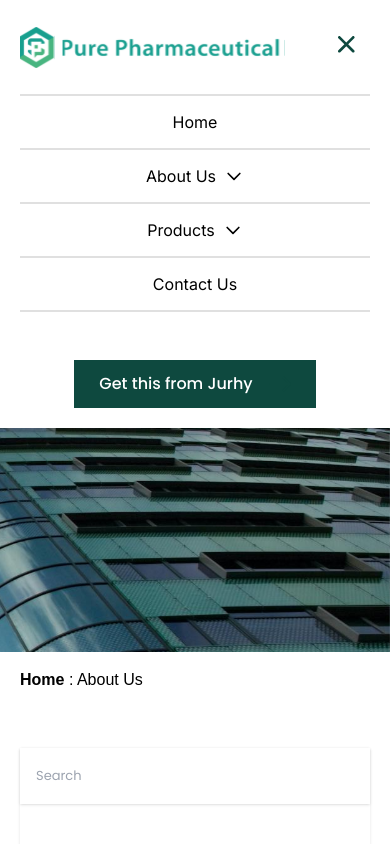
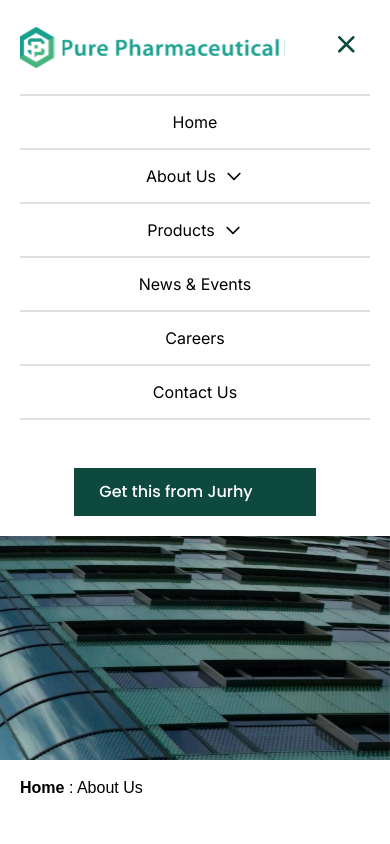
Before and after one commit to mtalha987/PurePharmaceuticals, a Next.js app: page /product/singleP in a window 390 px wide. Both pictures are taken after a click on the button 346 px from the left and 44 px from the top of the page. Shown: the top 844 px of the page. Built offline with nearby package versions, Linux system fonts and the light colour scheme.

Commit message:
Mobile news and careers links added

```diff
--- a/app/Components/Header.jsx
+++ b/app/Components/Header.jsx
@@ -416,6 +416,19 @@ const Header = () => {
               <div className="w-full h-[0px] opacity-40 border border-[#0000004D] "></div>
 
               <li className="relative">
+                <Link href="/news" onClick={handleLinkClick}>
+                  News & Events
+                </Link>
+              </li>
+              <div className="w-full h-[0px] opacity-40 border border-[#0000004D] "></div>
+              <li className="relative">
+                <Link href="/careers" onClick={handleLinkClick}>
+                  Careers
+                </Link>
+              </li>
+              <div className="w-full h-[0px] opacity-40 border border-[#0000004D] "></div>
+
+              <li className="relative">
                 <Link href="/contact" onClick={handleLinkClick}>
                   Contact Us
                 </Link>
```
